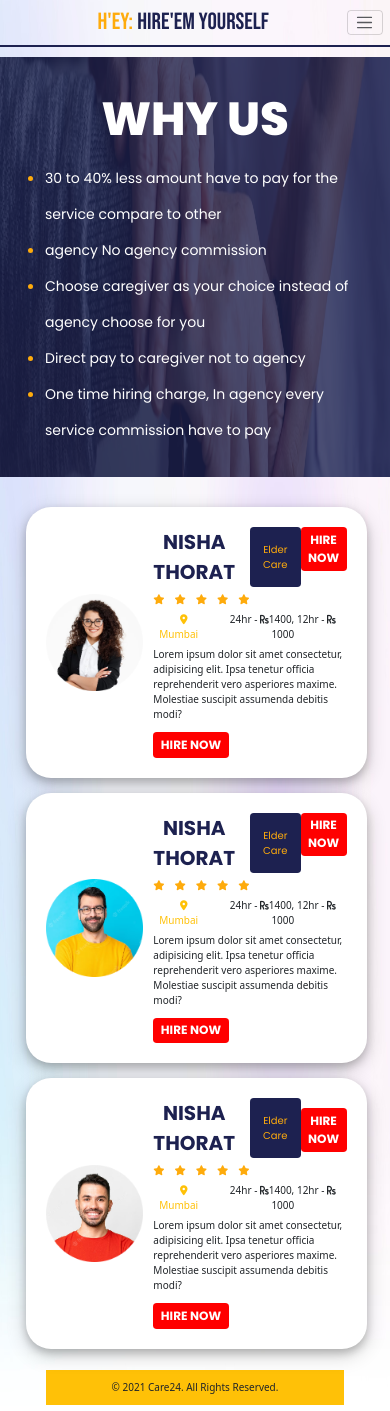
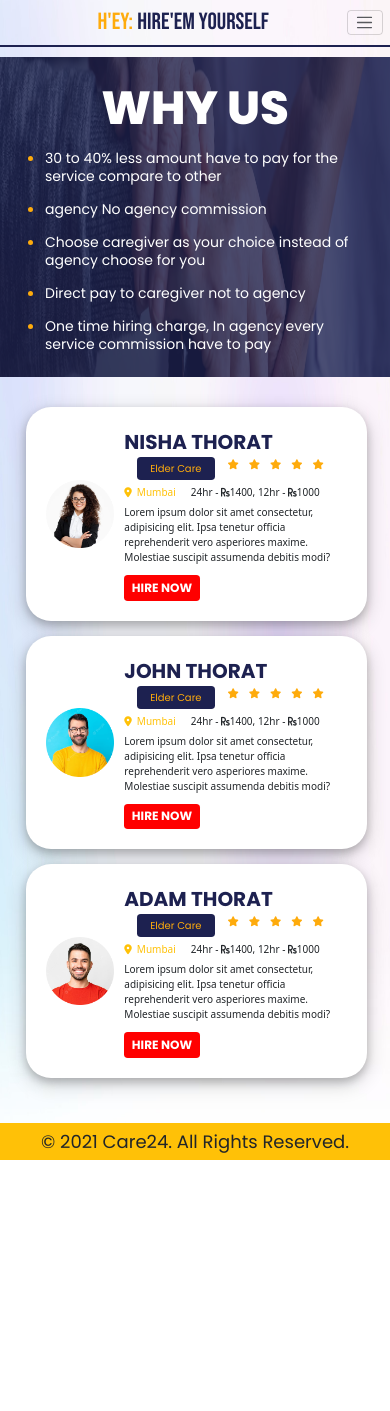
Before and after one commit to nagraj98433/Website24_1, a React (Vite) app: page /HireNow in a window 390 px wide. After the commit the page ends 1160 px from the top, so only its background shows below. Built offline with nearby package versions, Linux system fonts and the light colour scheme.

Commit message:
added more func.

```diff
--- a/src/All styles/HireNow_Page.css
+++ b/src/All styles/HireNow_Page.css
@@ -126,11 +126,67 @@
   padding-right: 10px;
   color: #feab0c;
 }
+.Rating_icons1 span {
+  padding-right: 10px;
+  color: #feab0c;
+}
 .Location_rate_container {
   display: flex;
 }
 .profile_Cards_Container {
   max-width: 74rem;
+}
+.FooterFont {
+  font-family: "poppins", sans-serif;
+  font-weight: 400;
+  font-size: 1.8rem;
+}
+.hire_SM {
+  display: none;
+}
+.Btn_icons_Flex_container_Hire1 {
+  display: flex;
+  justify-content: left;
+}
+.CardBtn_style_hire1 {
+  background-color: red !important;
+  color: #ffff !important;
+  font-size: 1.2rem !important;
+  font-family: "poppins", sans-serif !important;
+  border: none !important;
+  font-weight: 700 !important;
+}
+.CardBtn_style_hire1:hover {
+  color: white !important;
+}
+
+.CardBtn_style_hire1:first-child:active {
+  color: white !important;
+}
+.Btn_icons_Flex_container_Hire1 {
+  display: none;
+}
+.EdlerCareBtn1 {
+  font-family: "poppins", sans-serif;
+  font-size: 10px;
+  background-color: #1d2150;
+  font-weight: 400;
+  padding: 0.4rem 1.3rem;
+  color: #feab0c;
+  border: none;
+}
+.EdlerCareBtn1:hover {
+  background-color: #1d2150;
+}
+.Img_container1 {
+  display: flex;
+  align-items: center;
+  margin-right: 10px !important;
+  width: 130px;
+  border-radius: 100%;
+}
+.Hiding_mobile {
+  display: none !important;
 }
 
 /* media Queries start */
@@ -151,19 +207,21 @@
     font-size: 11.9vw;
     width: 100%;
   }
-  .Range_container {
+
+  .Bold_content {
     display: none;
   }
-  .Mobile_width_100 {
-    width: 100%;
+  .hire_SM {
+    display: block;
   }
 }
+
 @media screen and (min-width: 500px) and (max-width: 600px) {
   .List_container {
     font-size: 2.6vw;
   }
   .Bg_background_img {
-    height: 43rem;
+    height: 32rem;
   }
 }
 
@@ -172,11 +230,74 @@
     font-size: 1.4rem;
   }
   .Bg_background_img {
-    height: 42rem;
+    height: 32rem;
   }
   .List_container {
     margin-top: 0rem;
   }
 }
+@media screen and (min-width: 300px) and (max-width: 314px) {
+  .List_container {
+    font-size: 1.2rem;
+  }
+}
+
+@media screen and (min-width: 300px) and (max-width: 610px) {
+  .List_container ul li {
+    line-height: 1.8rem;
+    margin-bottom: 15px;
+  }
+}
+@media screen and (max-width: 562px) {
+  .Btn_icons_Flex_container {
+    display: none;
+  }
+}
+@media screen and (max-width: 430px) {
+  .EdlerCareBtn {
+    display: none;
+  }
+  .Rating_icons {
+    display: none;
+  }
+  .Hiding_mobile {
+    display: block !important;
+  }
+}
+
+@media screen and (min-width: 300px) and (max-width: 562px) {
+  .Btn_icons_Flex_container_Hire1 {
+    display: block;
+    text-align: left;
+  }
+}
+@media screen and (min-width: 300px) and (max-width: 705px) {
+  .Img_container1 {
+    display: flex;
+    align-items: center;
+    margin-right: 10px !important;
+    width: 230px;
+    border-radius: 100%;
+  }
+}
+@media screen and (min-width: 300px) and (max-width: 822px) {
+  .Range_container {
+    display: none;
+  }
+  .Mobile_width_100 {
+    width: 100%;
+  }
+}
+@media screen and (min-width: 300px) and (max-width: 337px) {
+  .CardStyle_Hire {
+    padding: 2rem 1rem 2rem 1rem !important;
+  }
+  .Rating_icons1 span {
+    padding-right: 5px;
+  }
+  .Marging_right {
+    margin-right: 5px !important;
+  }
+}
 
 /* media Queries end*/
--- a/src/HireNow_page/HireNow.jsx
+++ b/src/HireNow_page/HireNow.jsx
@@ -18,9 +18,9 @@
           <div class="overlay">
             <div className="Overlay_flex_container">
               <div className="Bold_Container_flex">
-                <div className="Bold_content">WHY US</div>
-                {/* <div className="Bold_content">WHY</div> */}
-                {/* <div className="Bold_content text-center">US</div> */}
+                <div className="Bold_content hire_SM">WHY US</div>
+                <div className="Bold_content">WHY</div>
+                <div className="Bold_content text-center">US</div>
               </div>
               <div className="List_container">
                 <ul>
@@ -162,7 +162,7 @@
 
                     <div className="card CardStyle_Hire mb-4">
                       <div className='Flex_container'>
-                        <div className='Img_container'>
+                        <div className='Img_container1'>
                           <img src={Profile_pic_1} className="card-img-top" alt="..." />
                         </div>
                         <div className="card-body p-0" style={{ maxWidth: '540px' }}>
@@ -186,10 +186,25 @@
                             <span><i class="fas fa-star"></i></span>
                             <span><i class="fas fa-star"></i></span>
                           </div>
+                          {/* for mobile start */}
+                          <div className="rating_btn_container d-flex justify-content-evenly">
+                            <div className="Hiding_mobile">
+                              <button type="button" class="btn btn-primary EdlerCareBtn1">Elder Care</button>
+                            </div>
+                            <div className="Rating_icons1 text-start Hiding_mobile">
+                              <span><i class="fas fa-star"></i></span>
+                              <span><i class="fas fa-star"></i></span>
+                              <span><i class="fas fa-star"></i></span>
+                              <span><i class="fas fa-star"></i></span>
+                              <span><i class="fas fa-star"></i></span>
+                            </div>
+                          </div>
+                          {/* for mobile end */}
+
                           <div className="Location_rate_container mt-2">
                             <div>
                               <span className="pe-2 text-warning"><i class="fas fa-map-marker-alt"></i></span>
-                              <span className="text-warning me-4">Mumbai </span>
+                              <span className="text-warning me-4 Marging_right">Mumbai </span>
                             </div>
                             <div>
                               24hr - <span><i class="fas fa-rupee-sign"></i></span><span>1400, </span>
@@ -201,13 +216,16 @@
                             <div>Lorem ipsum dolor sit amet consectetur, adipisicing elit. Ipsa tenetur officia reprehenderit vero asperiores maxime. Molestiae suscipit assumenda debitis modi?</div>
                           </div>
 
-                          <div className="mt-3 text-start Block_ES">
-                            <div className='Btn_icons_Flex_container'>
+                          {/* for mobile start */}
+                          <div>
+                            <div className='Btn_icons_Flex_container_Hire1 mt-3'>
                               <NavLink exact to="" className="nav-link">
-                                <a href="#" className="btn btn-primary CardBtn_style_hire">HIRE NOW</a>
+                                <a href="#" className="btn btn-primary CardBtn_style_hire1">HIRE NOW</a>
                               </NavLink>
                             </div>
                           </div>
+                          {/* for mobile start */}
+
 
                         </div>
                       </div>
@@ -216,13 +234,13 @@
                     {/* Second card */}
                     <div className="card CardStyle_Hire mb-4">
                       <div className='Flex_container'>
-                        <div className='Img_container'>
+                        <div className='Img_container1'>
                           <img src={Profile_pic_2} className="card-img-top" alt="..." />
                         </div>
                         <div className="card-body p-0" style={{ maxWidth: '540px' }}>
                           <div className="d-flex justify-content-between">
                             <div className="d-flex justify-content-between">
-                              <div className="card-title_hire pe-4">NISHA THORAT</div>
+                              <div className="card-title_hire pe-4">JOHN THORAT</div>
                               <button type="button" class="btn btn-primary EdlerCareBtn">Elder Care</button>
                             </div>
                             <div>
@@ -240,10 +258,25 @@
                             <span><i class="fas fa-star"></i></span>
                             <span><i class="fas fa-star"></i></span>
                           </div>
+                          {/* for mobile start */}
+                          <div className="rating_btn_container d-flex justify-content-evenly">
+                            <div className="Hiding_mobile">
+                              <button type="button" class="btn btn-primary EdlerCareBtn1">Elder Care</button>
+                            </div>
+                            <div className="Rating_icons1 text-start Hiding_mobile">
+                              <span><i class="fas fa-star"></i></span>
+                              <span><i class="fas fa-star"></i></span>
+                              <span><i class="fas fa-star"></i></span>
+                              <span><i class="fas fa-star"></i></span>
+                              <span><i class="fas fa-star"></i></span>
+                            </div>
+                          </div>
+                          {/* for mobile end */}
+
                           <div className="Location_rate_container mt-2">
                             <div>
                               <span className="pe-2 text-warning"><i class="fas fa-map-marker-alt"></i></span>
-                              <span className="text-warning me-4">Mumbai </span>
+                              <span className="text-warning me-4 Marging_right">Mumbai </span>
                             </div>
                             <div>
                               24hr - <span><i class="fas fa-rupee-sign"></i></span><span>1400, </span>
@@ -254,13 +287,17 @@
                           <div className="Condition_container text-start mt-2">
                             <div>Lorem ipsum dolor sit amet consectetur, adipisicing elit. Ipsa tenetur officia reprehenderit vero asperiores maxime. Molestiae suscipit assumenda debitis modi?</div>
                           </div>
-                          <div className="mt-3 text-start Block_ES">
-                            <div className='Btn_icons_Flex_container'>
+
+                          {/* for mobile start */}
+                          <div>
+                            <div className='Btn_icons_Flex_container_Hire1 mt-3'>
                               <NavLink exact to="" className="nav-link">
-                                <a href="#" className="btn btn-primary CardBtn_style_hire">HIRE NOW</a>
+                                <a href="#" className="btn btn-primary CardBtn_style_hire1">HIRE NOW</a>
                               </NavLink>
                             </div>
                           </div>
+                          {/* for mobile start */}
+
 
                         </div>
                       </div>
@@ -269,16 +306,16 @@
                     {/* Third Card */}
                     <div className="card CardStyle_Hire mb-4">
                       <div className='Flex_container'>
-                        <div className='Img_container'>
+                        <div className='Img_container1'>
                           <img src={Profile_pic_3} className="card-img-top" alt="..." />
                         </div>
                         <div className="card-body p-0" style={{ maxWidth: '540px' }}>
                           <div className="d-flex justify-content-between">
                             <div className="d-flex justify-content-between">
-                              <div className="card-title_hire pe-4">NISHA THORAT</div>
+                              <div className="card-title_hire pe-4">ADAM THORAT</div>
                               <button type="button" class="btn btn-primary EdlerCareBtn">Elder Care</button>
                             </div>
-                            <div className="mt-3">
+                            <div>
                               <div className='Btn_icons_Flex_container'>
                                 <NavLink exact to="" className="nav-link">
                                   <a href="#" className="btn btn-primary CardBtn_style_hire">HIRE NOW</a>
@@ -293,10 +330,25 @@
                             <span><i class="fas fa-star"></i></span>
                             <span><i class="fas fa-star"></i></span>
                           </div>
+                          {/* for mobile start */}
+                          <div className="rating_btn_container d-flex justify-content-evenly">
+                            <div className="Hiding_mobile">
+                              <button type="button" class="btn btn-primary EdlerCareBtn1">Elder Care</button>
+                            </div>
+                            <div className="Rating_icons1 text-start Hiding_mobile">
+                              <span><i class="fas fa-star"></i></span>
+                              <span><i class="fas fa-star"></i></span>
+                              <span><i class="fas fa-star"></i></span>
+                              <span><i class="fas fa-star"></i></span>
+                              <span><i class="fas fa-star"></i></span>
+                            </div>
+                          </div>
+                          {/* for mobile end */}
+
                           <div className="Location_rate_container mt-2">
                             <div>
                               <span className="pe-2 text-warning"><i class="fas fa-map-marker-alt"></i></span>
-                              <span className="text-warning me-4">Mumbai </span>
+                              <span className="text-warning me-4 Marging_right">Mumbai </span>
                             </div>
                             <div>
                               24hr - <span><i class="fas fa-rupee-sign"></i></span><span>1400, </span>
@@ -307,13 +359,17 @@
                           <div className="Condition_container text-start mt-2">
                             <div>Lorem ipsum dolor sit amet consectetur, adipisicing elit. Ipsa tenetur officia reprehenderit vero asperiores maxime. Molestiae suscipit assumenda debitis modi?</div>
                           </div>
-                          <div className="mt-3 text-start Block_ES">
-                            <div className='Btn_icons_Flex_container'>
+
+                          {/* for mobile start */}
+                          <div>
+                            <div className='Btn_icons_Flex_container_Hire1 mt-3'>
                               <NavLink exact to="" className="nav-link">
-                                <a href="#" className="btn btn-primary CardBtn_style_hire">HIRE NOW</a>
+                                <a href="#" className="btn btn-primary CardBtn_style_hire1">HIRE NOW</a>
                               </NavLink>
                             </div>
                           </div>
+                          {/* for mobile start */}
+
 
                         </div>
                       </div>
@@ -337,15 +393,9 @@
       {/* Range and cards end */}
 
       {/* Footer Start */}
-      <div className="container-fluid">
-        <div className="row">
-          <div className="col-12">
-            <footer className="bg-warning text-center p-3">
-              © 2021 Care24. All Rights Reserved.
-            </footer>
-          </div>
-        </div>
-      </div>
+      <footer className="bg-warning p-2 mt-5 text-center FooterFont">
+        © 2021 Care24. All Rights Reserved.
+      </footer>
       {/* Footer end */}
     </>
   );
```
